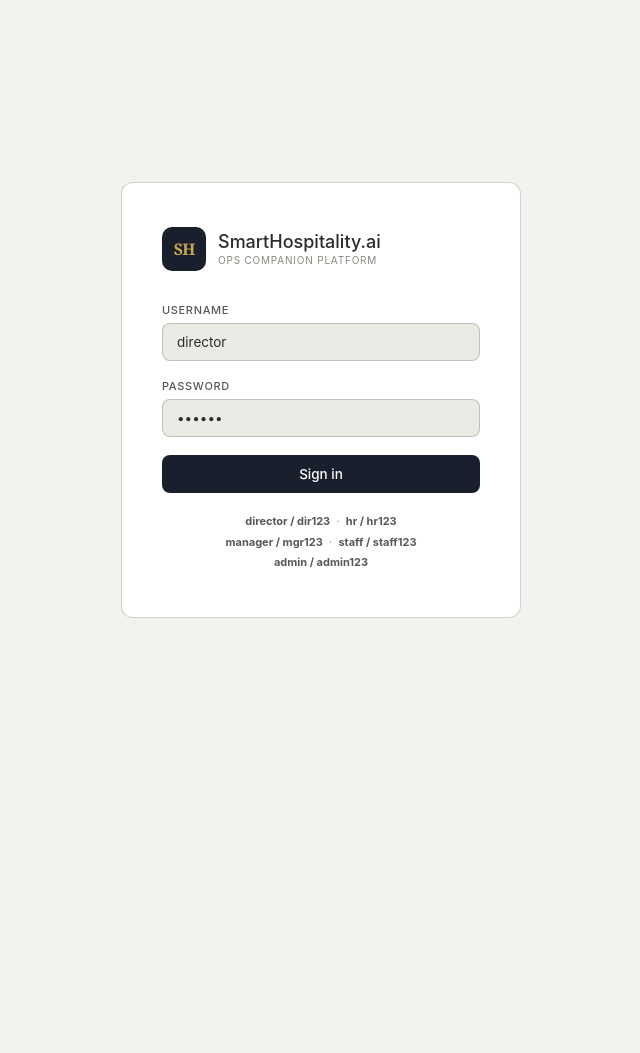
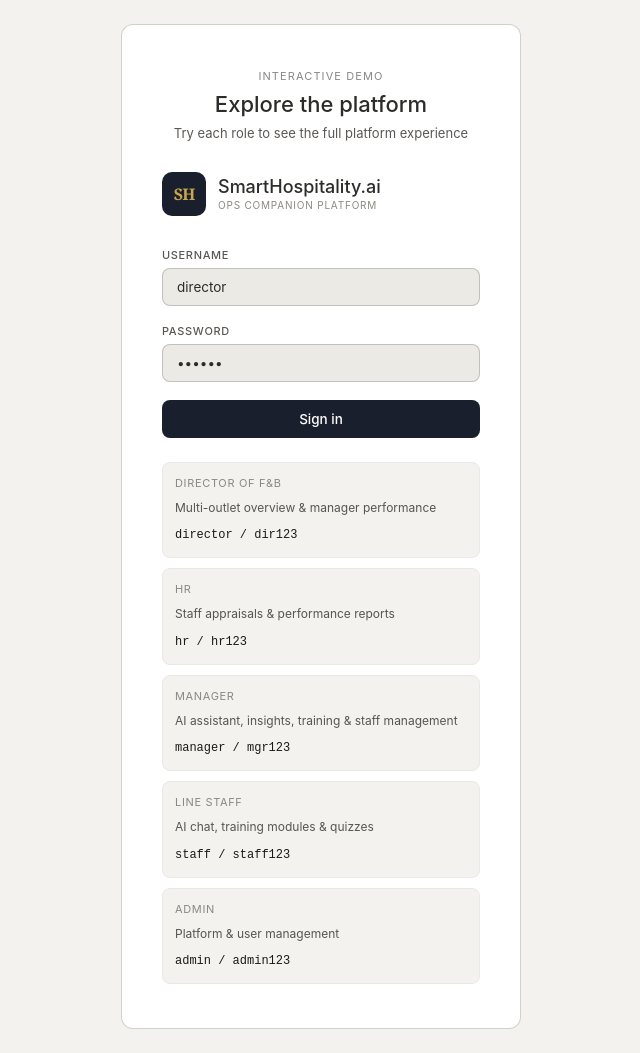
Before and after one commit to smarthospitality/opscompanion, a plain HTML site: page index.html in a window 1280 px wide. Shown: the whole page, without its empty margins (319-959 px from the left). Before the commit the page ends 800 px from the top, so only its background shows below. Drawn offline with Linux system fonts and the light colour scheme.

Commit message:
Update index.html

```diff
--- a/index.html
+++ b/index.html
@@ -243,6 +243,11 @@ button,input,select,textarea{font-family:inherit}
 
 <div id="auth">
   <div class="acard">
+    <div style="text-align:center;margin-bottom:28px">
+      <div style="font-size:11px;color:#888;text-transform:uppercase;letter-spacing:.1em;margin-bottom:8px">Interactive demo</div>
+      <div style="font-size:22px;font-weight:500;color:var(--text);margin-bottom:6px">Explore the platform</div>
+      <div style="font-size:13px;color:var(--text2);line-height:1.6">Try each role to see the full platform experience</div>
+    </div>
     <div class="abrand">
       <div class="aicon"><span>SH</span></div>
       <div><div class="aname">SmartHospitality.ai</div><div class="asub">Ops Companion Platform</div></div>
@@ -251,10 +256,34 @@ button,input,select,textarea{font-family:inherit}
     <div class="fl"><label>Password</label><input type="password" id="lp" value="dir123" placeholder="Password" onkeydown="if(event.key==='Enter')login()"/></div>
     <button class="bmain" onclick="login()">Sign in</button>
     <div id="lerr" class="err hidden">Incorrect username or password.</div>
-    <div class="dhint">
-      <strong>director / dir123</strong> &nbsp;·&nbsp; <strong>hr / hr123</strong><br>
-      <strong>manager / mgr123</strong> &nbsp;·&nbsp; <strong>staff / staff123</strong><br>
-      <strong>admin / admin123</strong>
+        <div class="dhint" style="text-align:left;margin-top:24px">
+      <div style="display:flex;flex-direction:column;gap:10px">
+        <div style="padding:10px 12px;background:#F4F2EE;border-radius:8px;border:0.5px solid #E8E8E6">
+          <div style="font-size:11px;color:#888;text-transform:uppercase;letter-spacing:.06em;margin-bottom:3px">Director of F&B</div>
+          <div style="font-size:12px;color:#555;margin-bottom:5px">Multi-outlet overview & manager performance</div>
+          <div style="font-size:12px;font-weight:500;color:#1A1A1A;font-family:monospace">director / dir123</div>
+        </div>
+        <div style="padding:10px 12px;background:#F4F2EE;border-radius:8px;border:0.5px solid #E8E8E6">
+          <div style="font-size:11px;color:#888;text-transform:uppercase;letter-spacing:.06em;margin-bottom:3px">HR</div>
+          <div style="font-size:12px;color:#555;margin-bottom:5px">Staff appraisals & performance reports</div>
+          <div style="font-size:12px;font-weight:500;color:#1A1A1A;font-family:monospace">hr / hr123</div>
+        </div>
+        <div style="padding:10px 12px;background:#F4F2EE;border-radius:8px;border:0.5px solid #E8E8E6">
+          <div style="font-size:11px;color:#888;text-transform:uppercase;letter-spacing:.06em;margin-bottom:3px">Manager</div>
+          <div style="font-size:12px;color:#555;margin-bottom:5px">AI assistant, insights, training & staff management</div>
+          <div style="font-size:12px;font-weight:500;color:#1A1A1A;font-family:monospace">manager / mgr123</div>
+        </div>
+        <div style="padding:10px 12px;background:#F4F2EE;border-radius:8px;border:0.5px solid #E8E8E6">
+          <div style="font-size:11px;color:#888;text-transform:uppercase;letter-spacing:.06em;margin-bottom:3px">Line Staff</div>
+          <div style="font-size:12px;color:#555;margin-bottom:5px">AI chat, training modules & quizzes</div>
+          <div style="font-size:12px;font-weight:500;color:#1A1A1A;font-family:monospace">staff / staff123</div>
+        </div>
+        <div style="padding:10px 12px;background:#F4F2EE;border-radius:8px;border:0.5px solid #E8E8E6">
+          <div style="font-size:11px;color:#888;text-transform:uppercase;letter-spacing:.06em;margin-bottom:3px">Admin</div>
+          <div style="font-size:12px;color:#555;margin-bottom:5px">Platform & user management</div>
+          <div style="font-size:12px;font-weight:500;color:#1A1A1A;font-family:monospace">admin / admin123</div>
+        </div>
+      </div>
     </div>
   </div>
 </div>
```
